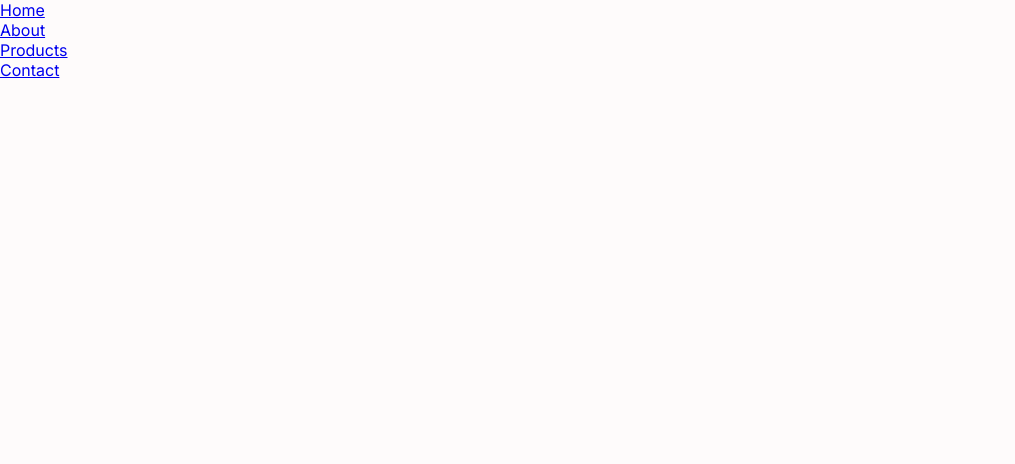
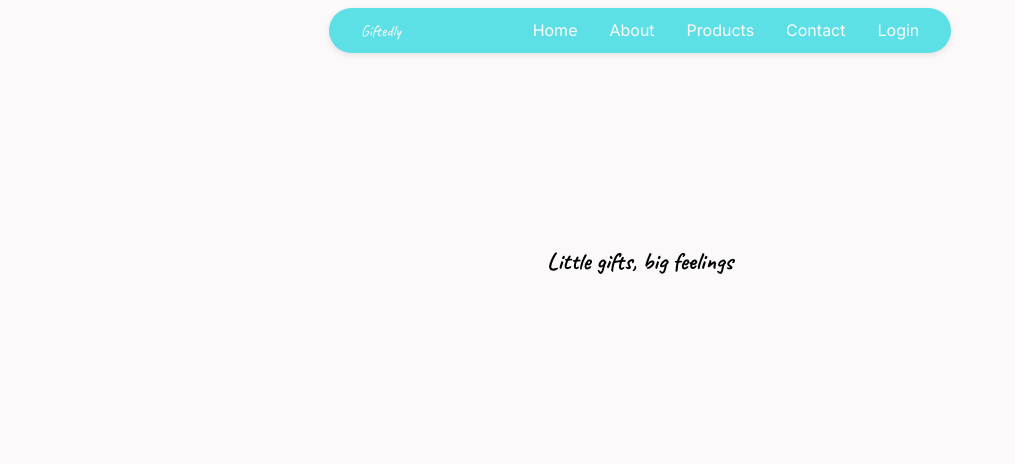
Before and after one commit to kylelouw/giftedly, a plain HTML site: page index.html in a window 1280 px wide. Shown: the whole page, without its empty margins (0-1015 px from the left). Drawn offline with Linux system fonts and the light colour scheme; a web font is replaced by a local one.

Commit message:
Styled the navbar and added a hero image

```diff
--- a/css/styles.css
+++ b/css/styles.css
@@ -7,7 +7,7 @@
     --brand-accent: #21a6c5;
 
     /* NEUTRALS */
-    --white: #fefbfb;
+    --white: #fbf9f9;
     --black: #1a1a1a;
     --light-black:#0e0f0f;
     --gray-light: #cacaca;
@@ -23,12 +23,12 @@
     --transparent: transparent;
 
     /* PADDING AND RADIUS */
-    --br-x-small: 4px;
-    --br-small: 8px;
-    --br-medium: 16px;
-    --br-large: 24px;
-    --br-xl-large: 32px;
-    --br-xxl-large: 40px;
+    --x-small: 4px;
+    --small: 12px;
+    --medium: 16px;
+    --large: 24px;
+    --xl-large: 32px;
+    --xxl-large: 40px;
 }
 
 * {
@@ -45,12 +45,65 @@ body {
 }
 
 h1, h2, h3, h4, h5, h6 {
-  font-family: 'Open Sans', sans-serif;
+  font-family: 'Inter', sans-serif;
 }
 
 p, li, a, span {
   font-family: 'Inter', sans-serif;
 }
 
+/* #endregion */
+
+/* Navbar */
+/* #region */
+nav {
+  background-color: var(--brand-primary);
+  padding: var(--small) var(--medium);
+  position: sticky;
+  top: 0;
+  z-index: 100;
+  width: fit-content;
+  margin: 8px auto;
+  border-radius: var(--xxl-large);
+  box-shadow: 0 2px 6px rgba(0, 0, 0, 0.1);
+}
+
+nav ul {
+  list-style-type: none;
+  display: flex;
+  justify-content: center;
+}
+
+nav li {
+  margin: 0 1rem;
+}
+
+nav a {
+  color: var(--white);
+  text-decoration: none;
+}
+
+nav a.logo {
+  margin-right: 100px;
+  font-family: 'Caveat', sans-serif;
+}
 
 /* #endregion */
+
+/* Sections */
+/* #region */
+.hero-section {
+  background-color: var(--transparent);
+  width: 100%;
+  height: 50vh;
+  display: flex;
+  justify-content: center;
+  align-items: center;
+  text-align: center;
+}
+
+.hero-section h1 {
+  font-family: 'Caveat', sans-serif;
+}
+
+/* #endregion */
--- a/index.html
+++ b/index.html
@@ -17,22 +17,30 @@
     <link rel="preconnect" href="https://fonts.googleapis.com">
     <link rel="preconnect" href="https://fonts.gstatic.com" crossorigin>
     <link href="https://fonts.googleapis.com/css2?family=Inter:ital,opsz,wght@0,14..32,100..900;1,14..32,100..900&display=swap" rel="stylesheet">
+    <link href="https://fonts.googleapis.com/css2?family=Caveat:wght@400..700&family=Open+Sans:ital,wght@0,300..800;1,300..800&family=Playfair:ital,opsz,wght@0,5..1200,300..900;1,5..1200,300..900&display=swap" rel="stylesheet">
 </head>
 <body>
     <!-- navbar -->
     <header>
         <nav>
             <ul>
+                <li><a href="#" class="logo">Giftedly</a></li>
                 <li><a href="#">Home</a></li>
                 <li><a href="#">About</a></li>
                 <li><a href="#">Products</a></li>
                 <li><a href="#">Contact</a></li>
+                <li><a href="#">Login</a></li>
             </ul>
         </nav>
     </header>
 
     <!-- main -->
     <main>
+        <section class="hero-section">
+            <div class="hero-content">
+                <h1>Little gifts, big feelings</h1>
+            </div>
+        </section>
     </main>
 
     <!-- Footer -->
```
